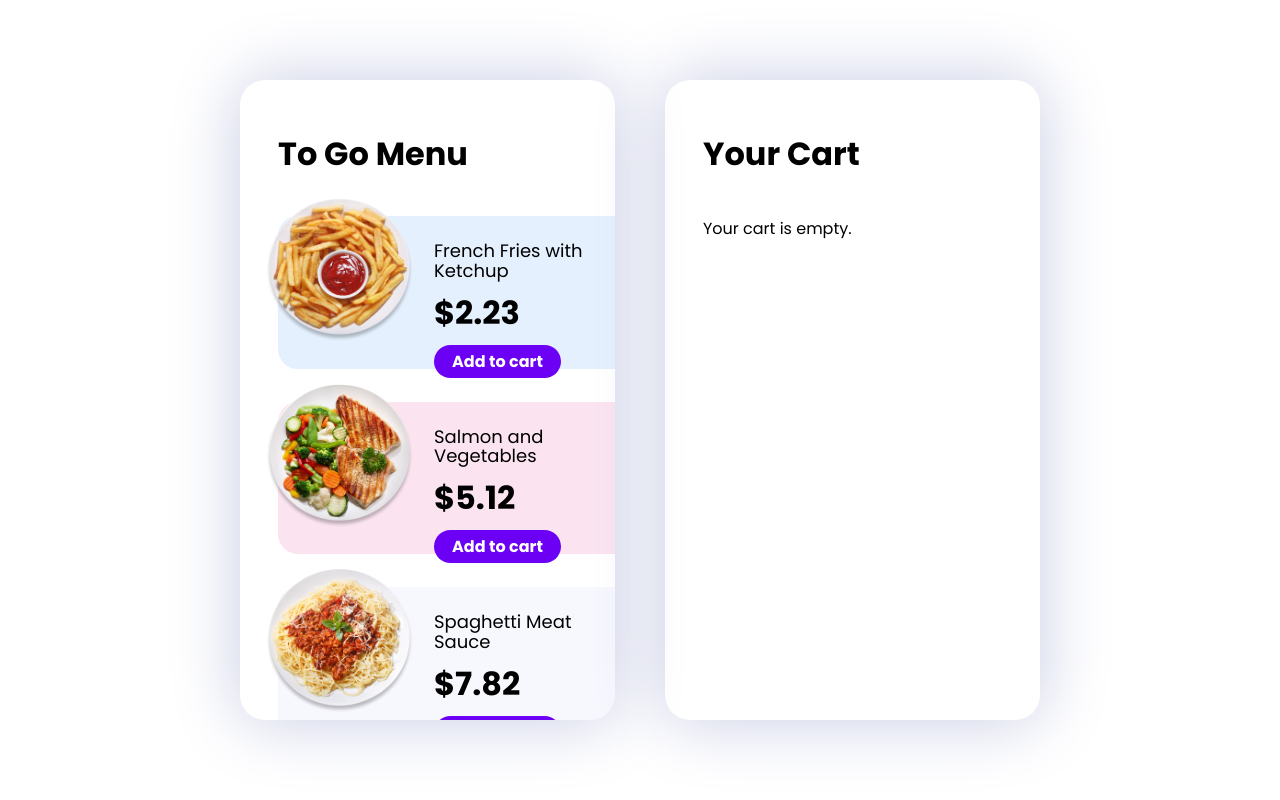
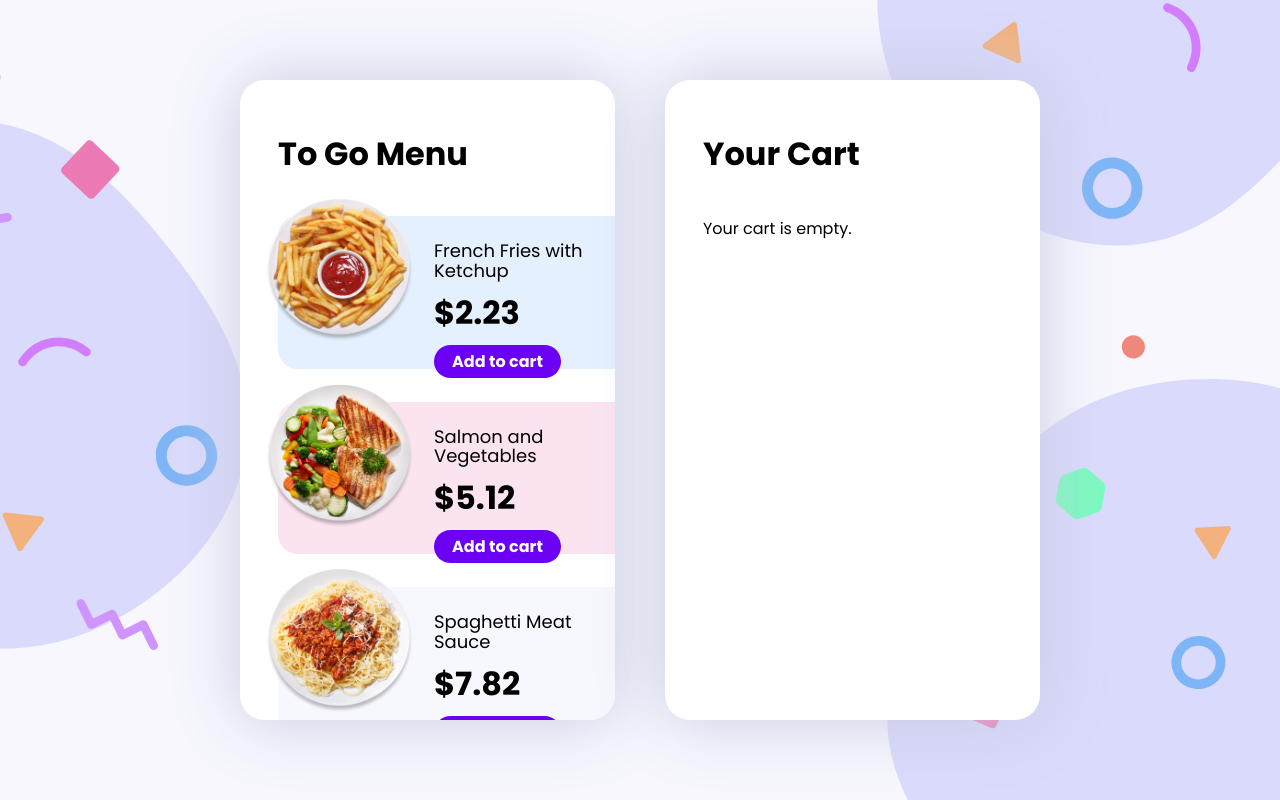
Before and after one commit to itsbrittaleigh/ecommerce-component, a React (Create React App) app: page / in a window 1280 px wide. Built offline with nearby package versions, Linux system fonts and the light colour scheme; the HTML template or start-up script is replaced by a standard one.

Commit message:
:lipstick: adding background

```diff
--- a/src/components/cart/index.jsx
+++ b/src/components/cart/index.jsx
@@ -12,7 +12,7 @@ const Cart = () => {
   const total = subTotal + tax;
 
   return (
-    <section className="panel__section">
+    <section className="panel">
       <h2 className="panel__heading">Your Cart</h2>
       <div className="panel__content">
         {cartItems.length > 0 ? (
--- a/src/components/menu/index.jsx
+++ b/src/components/menu/index.jsx
@@ -7,7 +7,7 @@ const Menu = () => {
   const { addToCart, menuItems } = useContext(CartContext);
 
   return (
-    <section className="panel__section">
+    <section className="panel">
       <h2 className="panel__heading">To Go Menu</h2>
       <div className="panel__content">
         {menuItems.map((item) => (
--- a/src/index.css
+++ b/src/index.css
@@ -1,3 +1,18 @@
+:root {
+  /* colors */
+  --color-bg-blue: rgba(122, 179, 243, 0.2);
+  --color-bg-pink: rgba(233, 121, 178, 0.2);
+  --color-bg-purple: rgba(215, 215, 249, 0.2);
+  --color-bg-green: rgba(120, 247, 187, 0.2);
+  --color-purple: #6B00F5;
+  --color-white: #FFFFFF;
+  --color-gray: #D7D7F9;
+  --color-black: #000000;
+
+  /* shadows */
+  --shadow-box: 0px 0px 70px #C7CBE3;
+}
+
 @font-face {
   font-family: 'Poppins';
   src: url('./fonts/poppins/Poppins-Regular.ttf') format('truetype');
@@ -21,6 +36,10 @@ button {
 }
 
 body {
+  background:
+    url('images/bg__btm-right.svg') right bottom no-repeat,
+    url('images/bg__left.svg') left 30% no-repeat,
+    var(--color-bg-purple) url('images/bg__top-right.svg') right top no-repeat;
   margin: 0;
   min-height: 100vh;
   min-width: 100vw;
@@ -39,22 +58,8 @@ body {
   box-sizing: border-box;
 }
 
-:root {
-  /* colors */
-  --color-bg-blue: rgba(122, 179, 243, 0.2);
-  --color-bg-pink: rgba(233, 121, 178, 0.2);
-  --color-bg-purple: rgba(215, 215, 249, 0.2);
-  --color-bg-green: rgba(120, 247, 187, 0.2);
-  --color-purple: #6B00F5;
-  --color-white: #FFFFFF;
-  --color-gray: #D7D7F9;
-  --color-black: #000000;
-
-  /* shadows */
-  --shadow-box: 0px 0px 70px #C7CBE3;
-}
-
-.panel__section {
+.panel {
+  background-color: var(--color-white);
   border-radius: 25px;
   box-shadow: var(--shadow-box);
   height: 80vh;
@@ -66,11 +71,11 @@ body {
   scrollbar-width: none;
 }
 
-.panel__section::-webkit-scrollbar {
+.panel::-webkit-scrollbar {
   display: none;
 }
 
-.panel__section:first-of-type {
+.panel:first-of-type {
   margin-right: 50px;
 }
 
```
